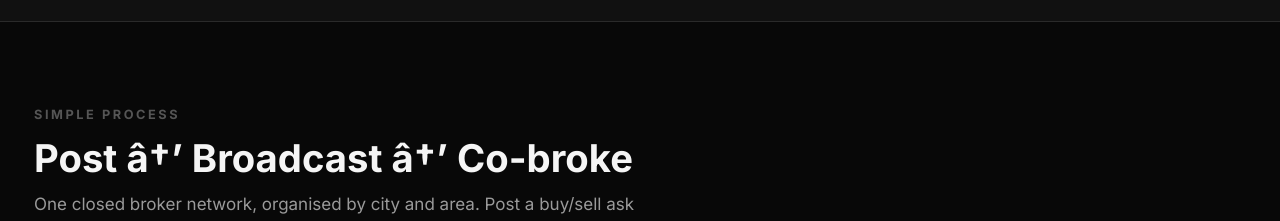
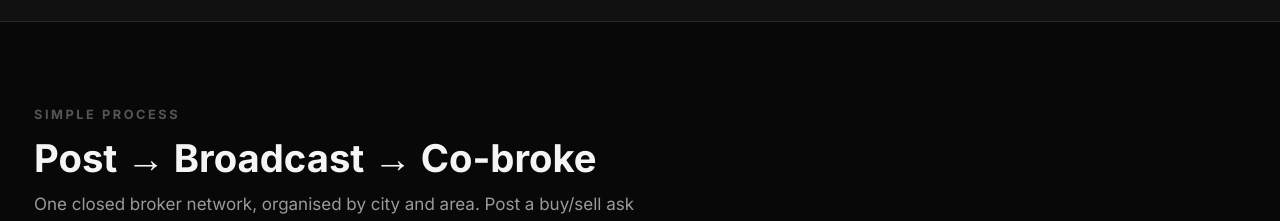
Before and after one commit to ldoiainfo1-glitch/cobroker-website, a React (Vite) app in the folder frontend/: page / in a window 1280 px wide. Shown: the part 1360-1581 px from the top of the page. Built offline with nearby package versions, Linux system fonts and the light colour scheme; no server answers.

Commit message:
fix: replace corrupted UTF-8 arrow characters in HomePage heading

```diff
--- a/frontend/src/pages/public/HomePage.tsx
+++ b/frontend/src/pages/public/HomePage.tsx
@@ -271,7 +271,7 @@ export default function HomePage() {
           <div className="mb-12">
             <p className="text-xs font-bold tracking-[0.2em] uppercase text-text-muted mb-3">Simple process</p>
             <h2 className="text-3xl sm:text-4xl font-bold text-text-primary">
-              Post â†’ Broadcast â†’ Co-broke
+              Post → Broadcast → Co-broke
             </h2>
             <p className="text-text-secondary mt-3 max-w-xl">
               One closed broker network, organised by city and area. Post a buy/sell ask in plain text and reach every broker who can close it.
```
Also changed, not shown: 1 other file (tests, documents, lock files or other folders).
